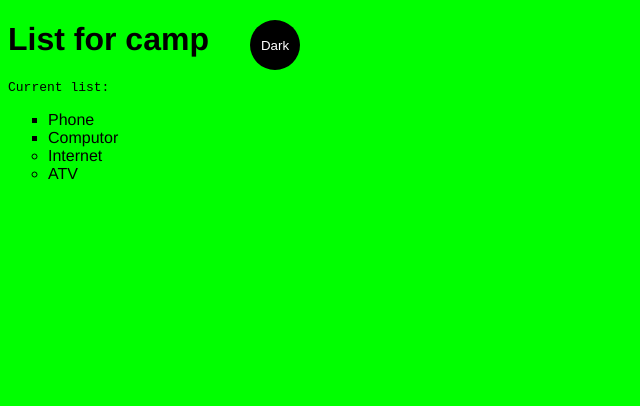
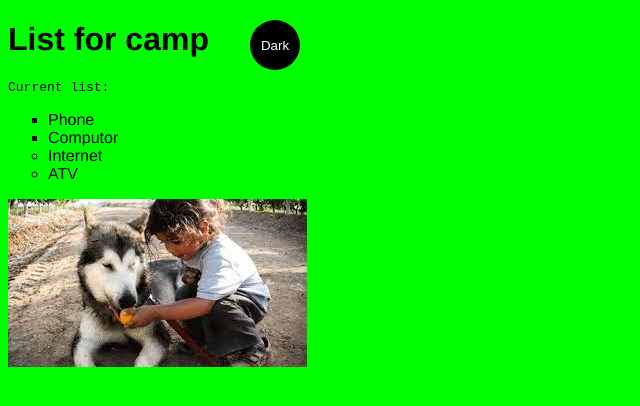
Before and after one commit to DanielShalomCa/my-first-static-webapp, a plain HTML site: page index.html in a window 1280 px wide. Shown: the whole page, without its empty margins (0-640 px from the left). Drawn offline with Linux system fonts and the light colour scheme.

Commit message:
added image

```diff
--- a/index.html
+++ b/index.html
@@ -16,6 +16,7 @@
       <li>Internet</li>
       <li>ATV</li>
     </ul>
+    <img src="./images/daniel1.jpg" />
     <div><button class="btn">Dark</button>
     </div>
     <script src="app.js"></script>
```
Also changed, not shown: images/daniel1.jpg (added).
